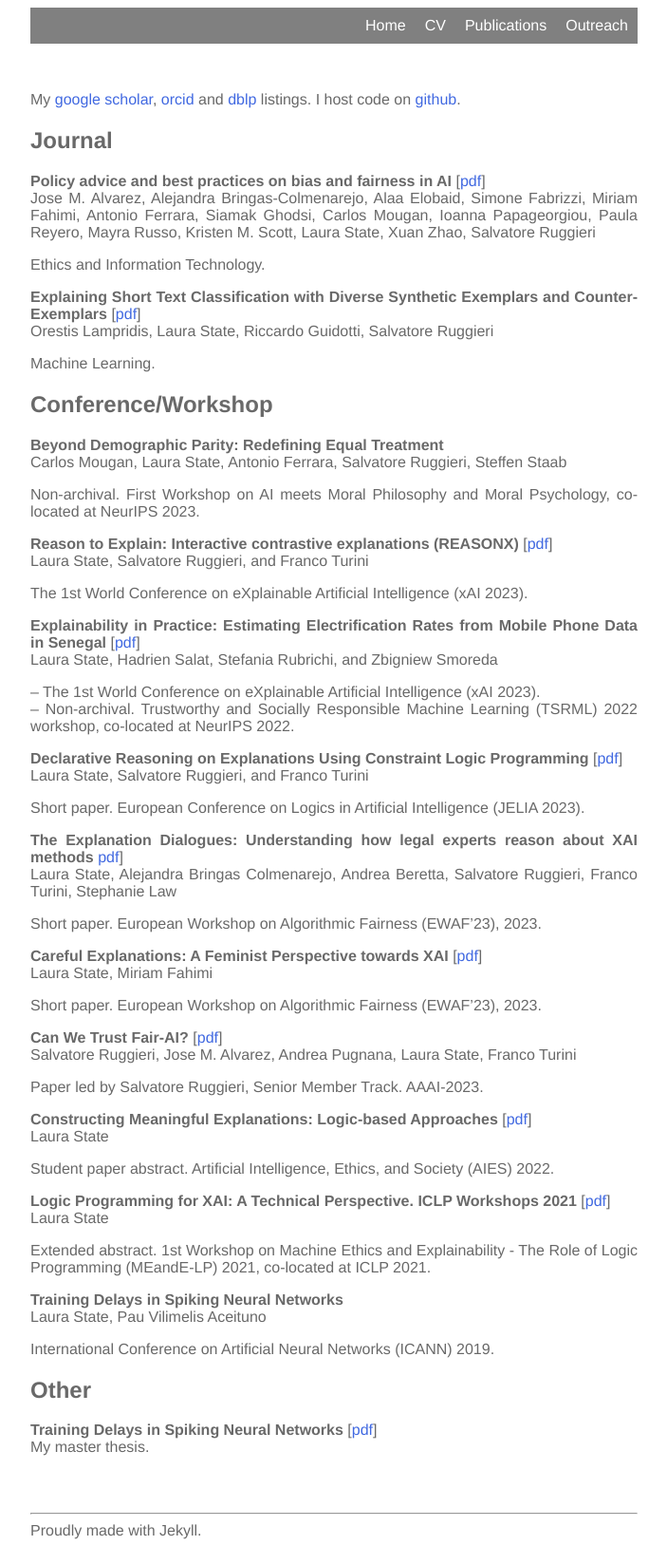
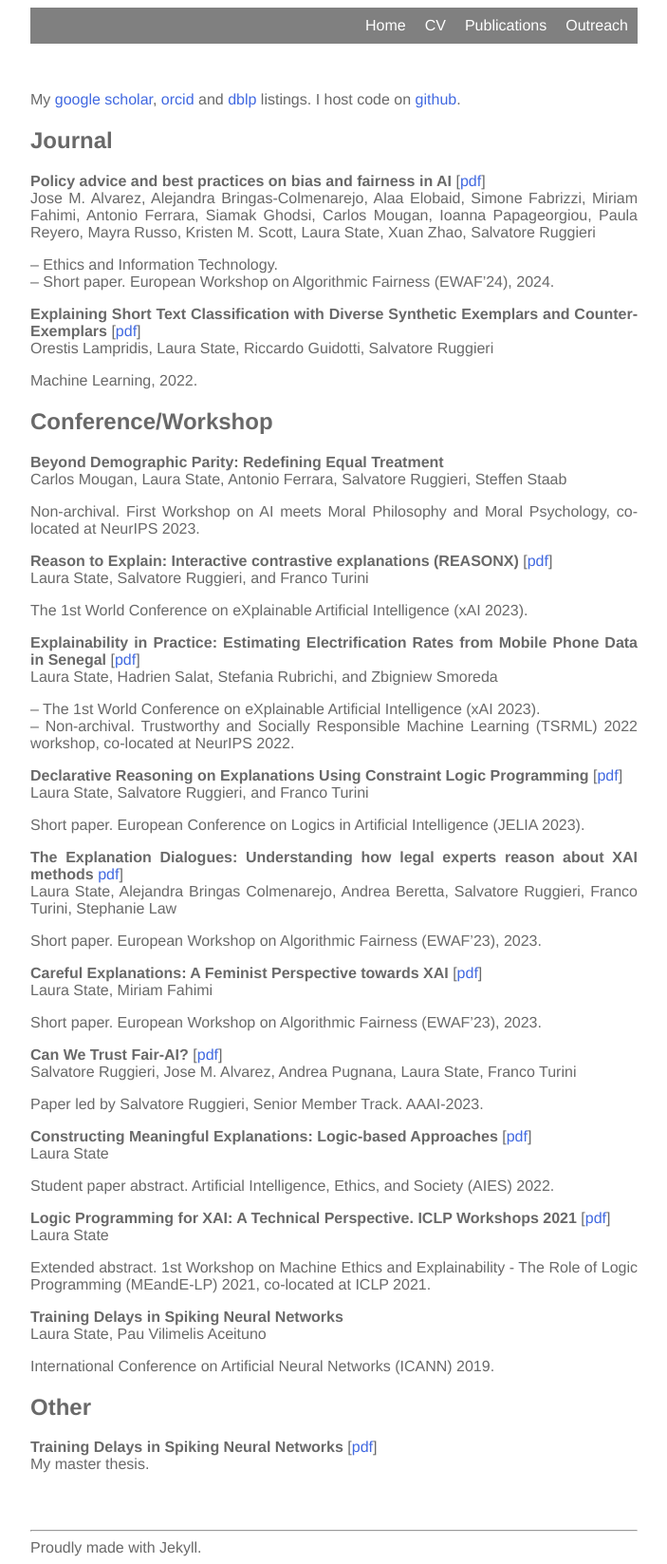
Before and after one commit to lstate/lstate.github.io, a Jekyll site: the page built from _pages/publications.markdown, in a window 1280 px wide. Shown: the whole page at 95% size, without its empty margins (288-991 px from the left). Built offline with Jekyll 4.4.1, drawn with Linux system fonts in a browser that asks for light colours.

Commit message:
Update publications.markdown
update ewaf

```diff
--- a/_pages/publications.markdown
+++ b/_pages/publications.markdown
@@ -14,12 +14,13 @@ My [google scholar](https://scholar.google.de/citations?user=6h4JHq4AAAAJ&hl=de)
 **Policy advice and best practices on bias and fairness in AI** [[pdf](https://link.springer.com/article/10.1007/s10676-024-09746-w)] <br>
 Jose M. Alvarez, Alejandra Bringas-Colmenarejo, Alaa Elobaid, Simone Fabrizzi, Miriam Fahimi, Antonio Ferrara, Siamak Ghodsi, Carlos Mougan, Ioanna Papageorgiou, Paula Reyero, Mayra Russo, Kristen M. Scott, Laura State, Xuan Zhao, Salvatore Ruggieri
 
-Ethics and Information Technology.
+-- Ethics and Information Technology. <br>
+-- Short paper. European Workshop on Algorithmic Fairness (EWAF'24), 2024.
 
 **Explaining Short Text Classification with Diverse Synthetic Exemplars and Counter-Exemplars** [[pdf](https://link.springer.com/article/10.1007/s10994-022-06150-7)] <br>
 Orestis Lampridis, Laura State, Riccardo Guidotti, Salvatore Ruggieri
 
-Machine Learning.
+Machine Learning, 2022.
 
 ## Conference/Workshop
 
```
